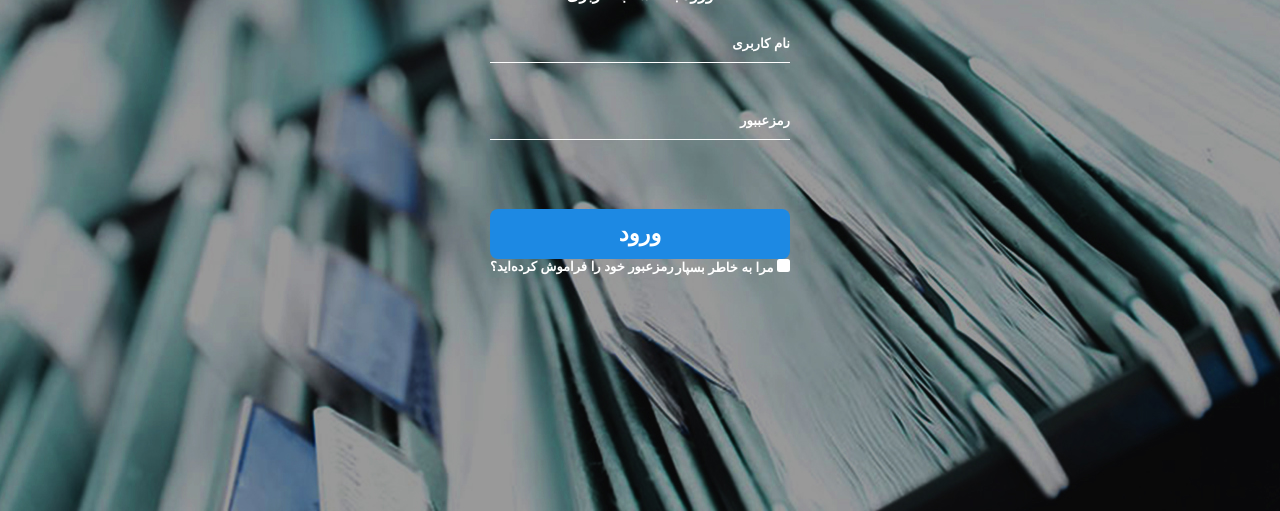
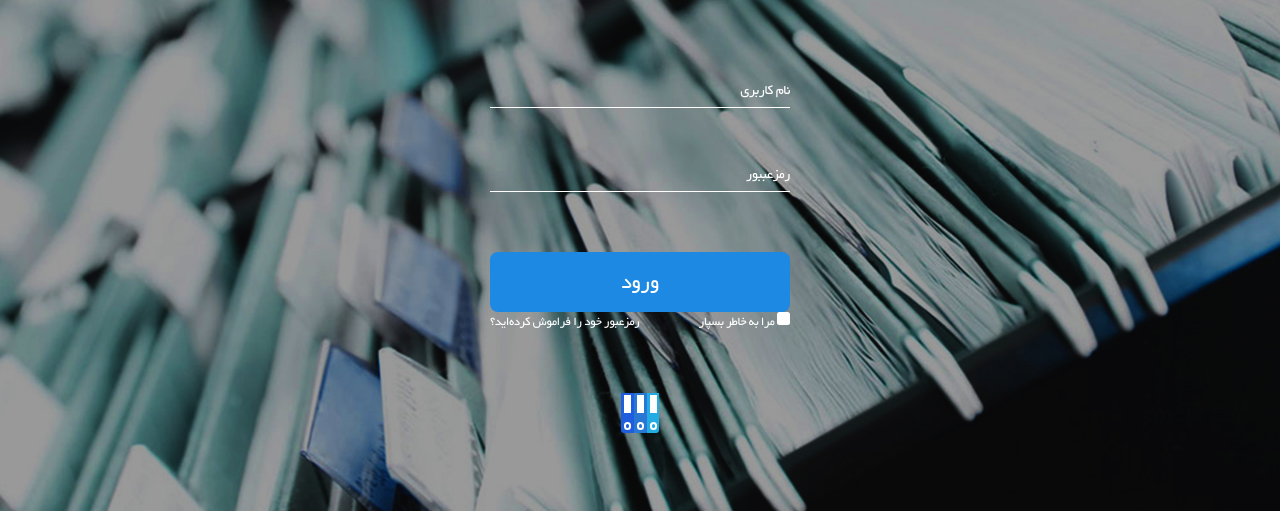
Before and after one commit to mohsnM/maktab41HW, a plain HTML site: page frontend_HW/front3/index.html in a window 1280 px wide. Shown: the part 289-800 px from the top of the page. Drawn offline with Linux system fonts and the light colour scheme.

Commit message:
add icon and font

```diff
--- /dev/null
+++ b/frontend_HW/front3/custom/clearbook.css
@@ -0,0 +1,33 @@
+.icon-df {
+  display: block;
+  position: relative;
+  width: 0.8em;
+  height: 2.5em;
+  margin-left: 0.2px;
+  border-radius: 1px;
+}
+
+.icon-df:before, .icon-df:after {
+  content: "";
+  display: block;
+  position: absolute;
+}
+
+.icon-df:before {
+  top: 7%;
+  right: 19%;
+  width: 55%;
+  height: 45%;
+  background-color: white;
+}
+
+.icon-df:after {
+  top: 74%;
+  right: 16%;
+  width: 30%;
+  height: 10%;
+  border-radius: 50%;
+  border: 2px solid white;
+}
+
+/*# sourceMappingURL=clearbook.css.map */
--- a/frontend_HW/front3/index.html
+++ b/frontend_HW/front3/index.html
@@ -5,18 +5,20 @@
     <title>Maktab 41 | front2</title>
     <link rel="stylesheet" href="style.css">
     <link rel="stylesheet" href="custom/checkbox.css">
+    <link rel="stylesheet" href="custom/clearbook.css">
 </head>
 <body>
     <section class="container">
         <h3>گنجه</h3>
         <span>ورود به حساب کاربری</span>
-        <form action="www.helloWorld.com">
+
+        <form action="https://helloWorld.com">
             <div class="wrap">
                 <input id="username" type="text" required>
                 <span class="input-bottomLine"></span>
                 <label for="username">
                     <img src="icon/person.svg" alt="">
-                    <h5 class="label-txt">نام کاربری</h5>
+                    <span class="label-txt">نام کاربری</span>
                 </label>
             </div>
             <div class="wrap">
@@ -24,7 +26,7 @@
                 <span class="input-bottomLine"></span>
                 <label for="password">
                     <img src="icon/lock.svg" alt="">
-                    <h5 class="label-txt">رمزعببور</h5>
+                    <span class="label-txt">رمزعببور</span>
                 </label>
             </div>
             <button type="submit">ورود</button>
@@ -37,7 +39,13 @@
                 <span><a href="#">رمزعبور خود را فراموش کرده‌اید؟</a></span>
             </div>
         </form>
-        <span class="icon-df"></span>
+
+        <div class="wrap-icon">
+            <span class="icon-df one"></span>
+            <span class="icon-df two"></span>
+            <span class="icon-df three"></span>
+        </div>
+
     </section>
 </body>
 </html>
--- a/frontend_HW/front3/style.css
+++ b/frontend_HW/front3/style.css
@@ -1,25 +1,33 @@
+@font-face {
+  font-family: bYekan;
+  src: url("font/Yekan.woff");
+}
 * {
   margin: 0;
   padding: 0;
   box-sizing: border-box;
-  font-family: yekan, sans-serif;
-  font-weight: bold;
+  font-family: bYekan, sans-serif;
+  letter-spacing: -0.4px;
   color: white;
 }
 
 body {
   background: url("image/bg.jpg") no-repeat fixed center;
-  padding: 0 10vw;
+  background-size: cover;
+  padding: 6vh 10vw;
 }
 body .container {
-  height: 100vh;
+  height: 88vh;
   display: flex;
   flex-direction: column;
-  justify-content: center;
+  justify-content: space-around;
   align-items: center;
 }
 body .container h3 {
-  font-size: 2em;
+  font-size: 4em;
+}
+body .container > span {
+  font-size: 1.7em;
 }
 body .container form {
   width: 300px;
@@ -29,7 +37,7 @@ body .container .wrap {
 }
 body .container .wrap label {
   position: relative;
-  top: -48px;
+  top: -46px;
 }
 body .container .wrap label img {
   float: left;
@@ -38,7 +46,8 @@ body .container .wrap label img {
 body .container .wrap label .label-txt {
   cursor: pointer;
   display: inline-block;
-  transform: translateY(18px);
+  font-size: 0.9em;
+  transform: translateY(15px);
   transition: transform 0.3s ease;
 }
 body .container .wrap input {
@@ -88,10 +97,10 @@ body .container .text-under a:hover {
 body .container button {
   width: 100%;
   border: none;
-  margin-top: 20px;
+  margin-top: 5px;
   border-radius: 8px;
   font-size: 1.4em;
-  height: 50px;
+  height: 60px;
   background: #1D89E3;
   cursor: pointer;
   transition: background-color 0.3s ease, box-shadow 0.5s ease;
@@ -103,5 +112,19 @@ body .container button:hover {
   background-color: #12b3e3;
   box-shadow: 0 0 10px 3px rgba(255, 255, 255, 0.2);
 }
+body .container .wrap-icon {
+  display: flex;
+}
+body .container .wrap-icon .one {
+  background-color: #23ace3;
+  border-radius: 0 0 3px 0;
+}
+body .container .wrap-icon .two {
+  background-color: #2877d5;
+}
+body .container .wrap-icon .three {
+  background-color: #1d5dde;
+  border-radius: 0 0 0 3px;
+}
 
 /*# sourceMappingURL=style.css.map */
```
Also changed, not shown: frontend_HW/front3/font/Yekan.woff (added).
